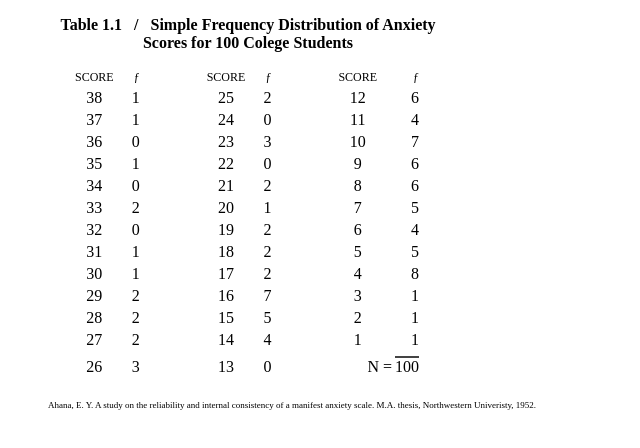
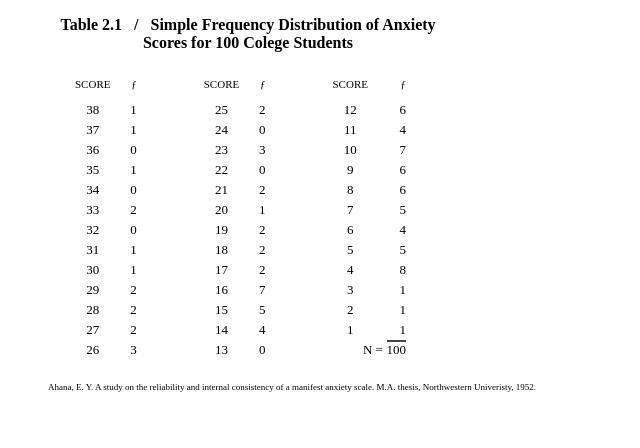
Before and after one commit to nkabrown/elem-statistics, a plain HTML site: page index.html in a window 1280 px wide. Shown: the whole page, without its empty margins (0-640 px from the left). Drawn offline with Linux system fonts and the light colour scheme.

Commit message:
Style adjustments for table page 6

```diff
--- a/css/60s-textbook.css
+++ b/css/60s-textbook.css
@@ -17,19 +17,24 @@ table {
   margin: 15px 0;
 }
 
+thead tr {
+  height: 30px;
+}
+
 td,
 th {
   padding-right: 15px;
 }
 
 th {
-  font-size: 12px;
-  font-weight: 300;
+  font-size: 11px;
+  font-weight: 200;
   width: 25px;
 }
 
 td {
   text-align: center;
+  font-size: 13px;
 }
 
 th:nth-child(even),
@@ -46,11 +51,6 @@ td:nth-child(odd) {
 .row:nth-last-child(1) td:nth-child(5) {
   padding-right: 0;
   text-align: right;
-}
-
-.row:nth-last-child(2) {
-  height: 25px;
-  vertical-align: text-top;
 }
 
 .total {
--- a/src/frequency-dist-data.js
+++ b/src/frequency-dist-data.js
@@ -6,9 +6,10 @@
  */
 
 class FrequencyDistTable {
-  constructor(el, d, c, a) {
+  constructor(el, d, m, c, a) {
     this.mount = el;
     this.data = d;
+    this.measure = m;
     this.caption = c;
     this.attribution = a;
   }
@@ -16,6 +17,9 @@ class FrequencyDistTable {
   init() {
     d3.select('figcaption')
        .text(this.caption);
+
+    d3.select('thead')
+       .html(d => `<tr><th>${this.measure}</th><th>&#402;</th><th>${this.measure}</th><th>&#402;</th><th>${this.measure}</th><th>&#402;</th></tr>`);
 
     d3.select(this.mount)
        .selectAll('.row')
@@ -72,6 +76,6 @@ d3.csv('../data/scores.csv', (error, data) => {
   d3.text('src/modal/frequencyTable.html', str => {
      d3.select('.container').append('div').attr('class', 'freq-table').html(str);
 
-     new FrequencyDistTable('tbody', rows, 'Table 1.1   /   Simple Frequency Distribution of Anxiety Scores for 100 Colege Students', 'Ahana, E. Y. A study on the reliability and internal consistency of a manifest anxiety scale. M.A. thesis, Northwestern Univeristy, 1952.').init();
+     new FrequencyDistTable('tbody', rows, 'SCORE', 'Table 2.1   /   Simple Frequency Distribution of Anxiety Scores for 100 Colege Students', 'Ahana, E. Y. A study on the reliability and internal consistency of a manifest anxiety scale. M.A. thesis, Northwestern Univeristy, 1952.').init();
   });
 });
--- a/src/modal/frequencyTable.html
+++ b/src/modal/frequencyTable.html
@@ -3,7 +3,6 @@
   </figcaption>
   <table>
     <thead>
-      <tr><th>SCORE</th><th>&#402;</th><th>SCORE</th><th>&#402;</th><th>SCORE</th><th>&#402;</th></tr>
     </thead>
     <tbody>
     </tbody>
```
